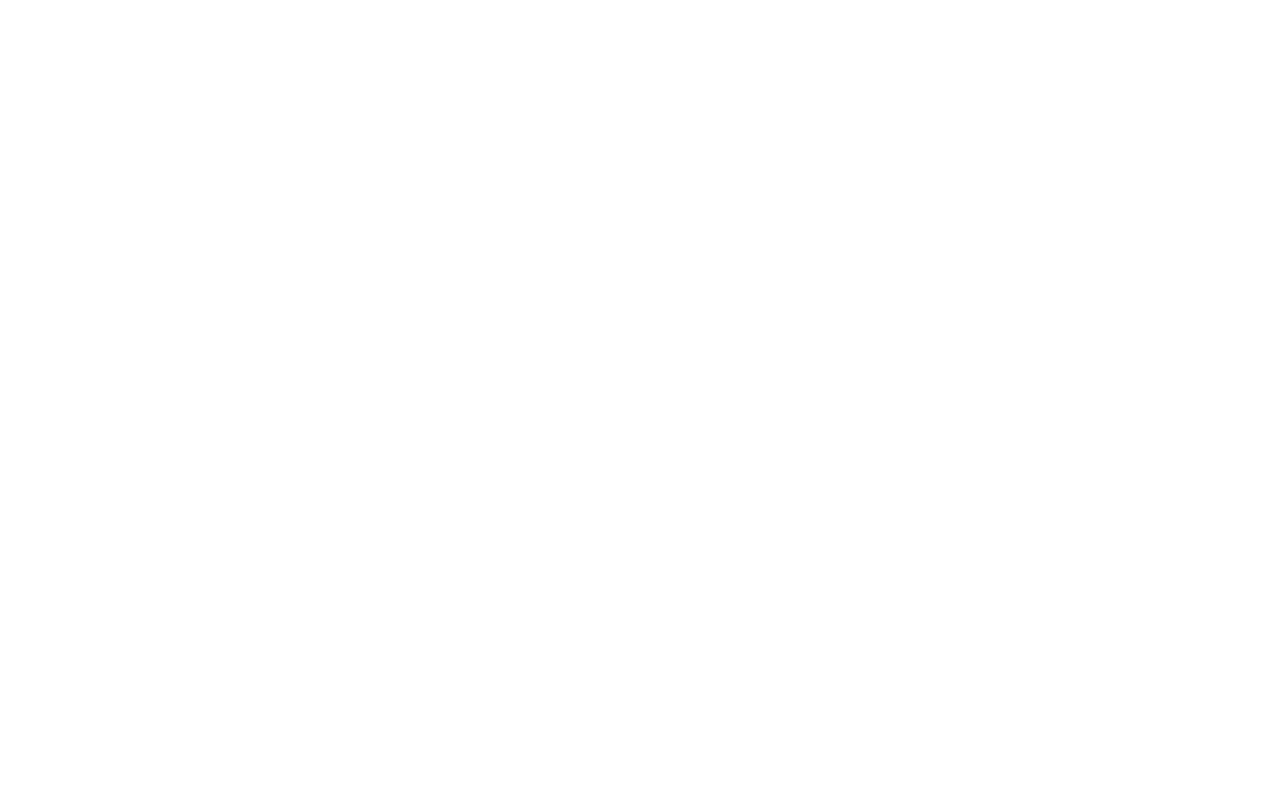
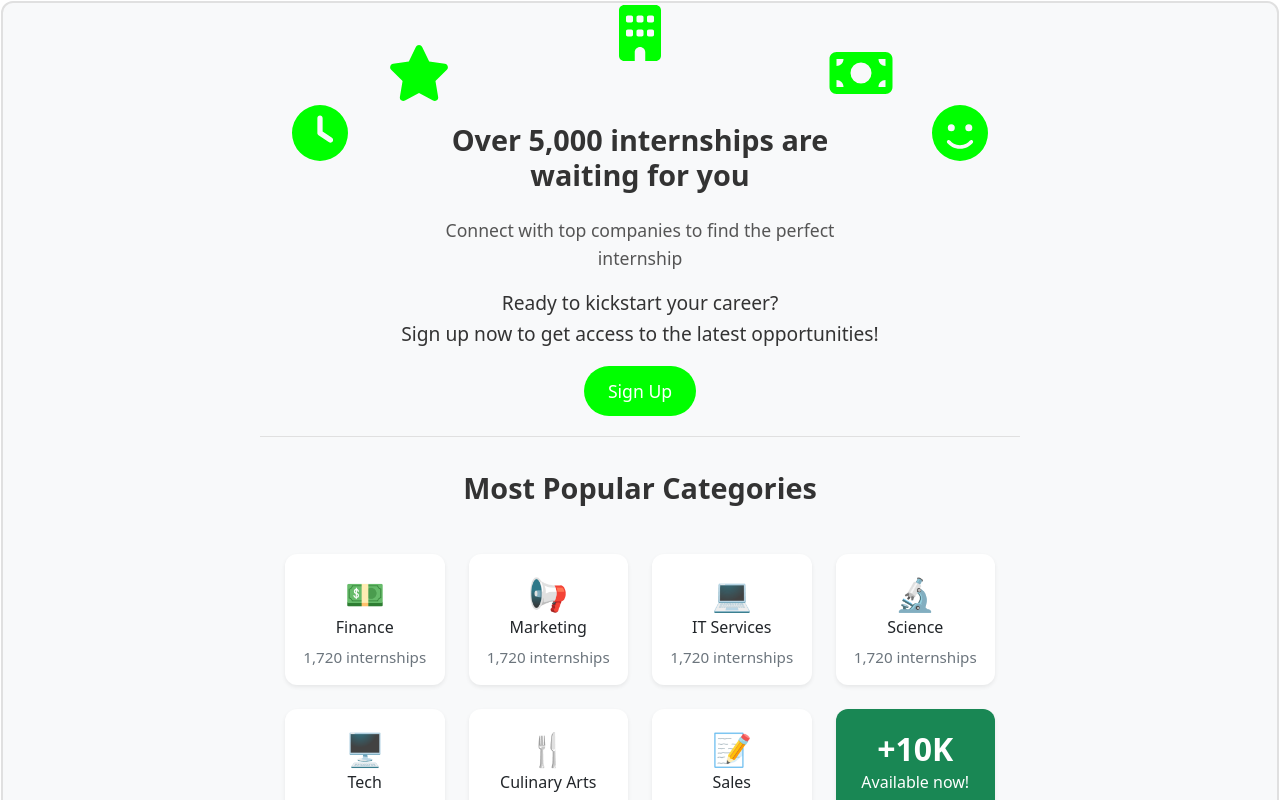
Before and after one commit to wicknesh/ICTAK-Internship-Portal--Student-View, a React (Vite) app in the folder frontend/: page / in a window 1280 px wide. Before the commit this address had no page. Shown: the top 800 px of the page. Built offline with nearby package versions, Linux system fonts and the light colour scheme.

Commit message:
Update App.jsx file

```diff
--- a/frontend/src/App.jsx
+++ b/frontend/src/App.jsx
@@ -1,13 +1,18 @@
 import './App.css'
-import Login from './components/Login';
-import Signup from './components/Signup';
+import Login from './components/Login.jsx';
+import Signup from './components/Signup.jsx';
 import { Routes, Route } from 'react-router-dom';
+import HomePage from './components/Homepage';
+// import Layout from './components/Layout';
+import 'bootstrap/dist/css/bootstrap.min.css';
 
 function App() {
 
   return (
     <>
     <Routes>
+        {/* <Route path='/' element={<Layout child={<HomePage/>}/>}></Route> */}
+        <Route path='/' element={<HomePage/>}></Route>
         <Route path='/login' element={<Login />} />
         <Route path='/signup' element={<Signup />} />
       </Routes>
```
